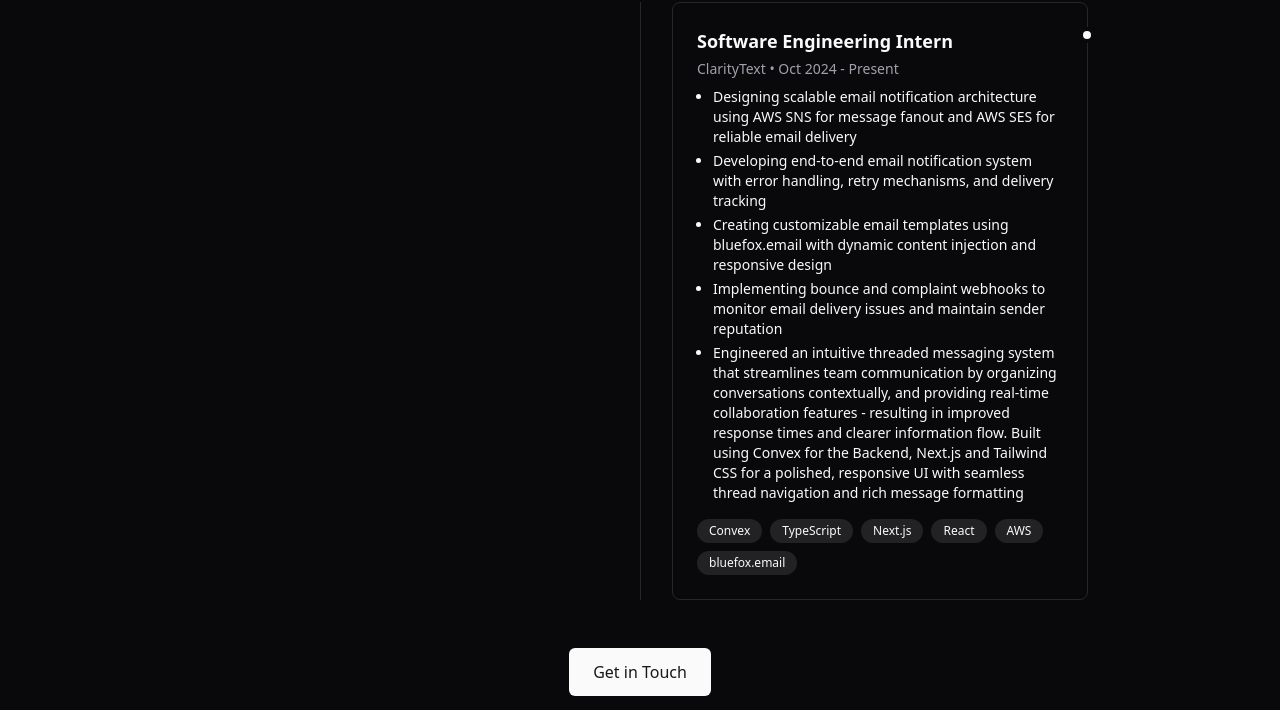
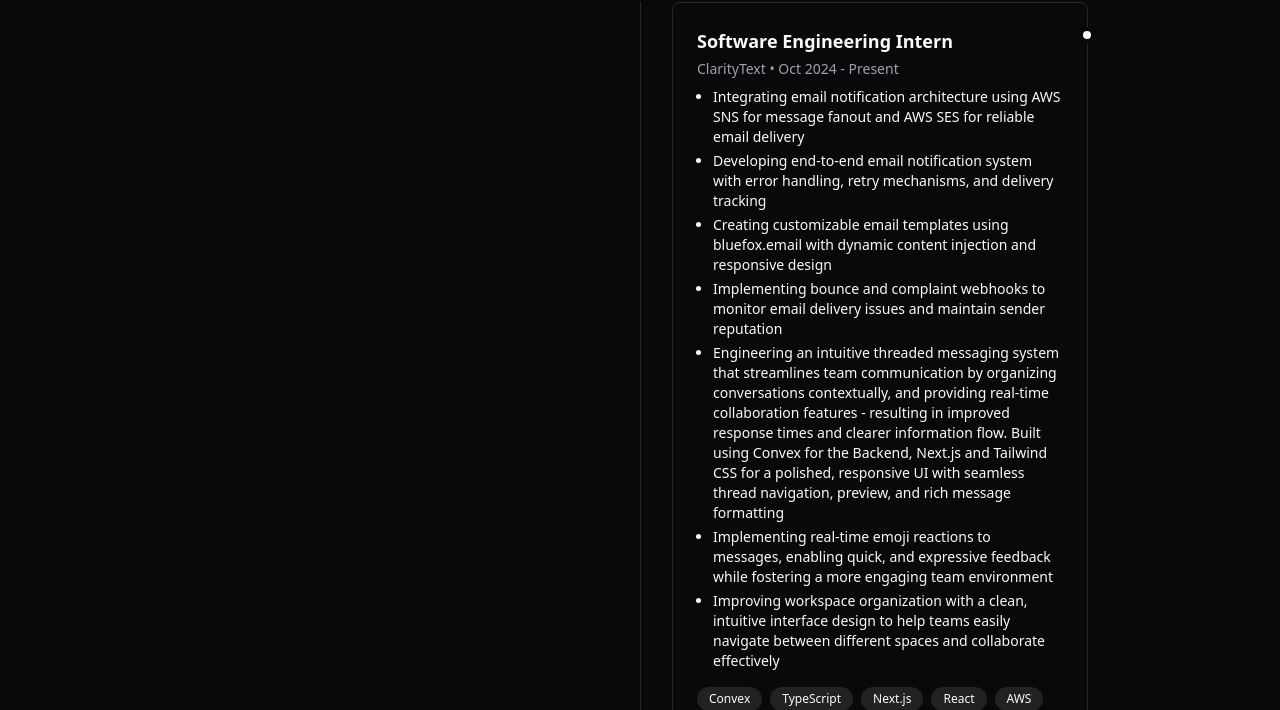
Before and after one commit to PeterDiyo/Portfolio, a Next.js app: page /experience in a window 1280 px wide. Shown: the part 242-952 px from the top of the page. Built offline with nearby package versions, Linux system fonts and the light colour scheme; no server answers.

Commit message:
Add CT UI/UX and emoji reactions work to the experince

```diff
--- a/src/app/experience/page.tsx
+++ b/src/app/experience/page.tsx
@@ -10,11 +10,13 @@ const experiences = [
     company: "ClarityText",
     period: "Oct 2024 - Present",
     description: [
-      "Designing scalable email notification architecture using AWS SNS for message fanout and AWS SES for reliable email delivery",
+      "Integrating email notification architecture using AWS SNS for message fanout and AWS SES for reliable email delivery",
       "Developing end-to-end email notification system with error handling, retry mechanisms, and delivery tracking",
       "Creating customizable email templates using bluefox.email with dynamic content injection and responsive design",
       "Implementing bounce and complaint webhooks to monitor email delivery issues and maintain sender reputation",
-      "Engineered an intuitive threaded messaging system that streamlines team communication by organizing conversations contextually, and providing real-time collaboration features - resulting in improved response times and clearer information flow. Built using Convex for the Backend, Next.js and Tailwind CSS for a polished, responsive UI with seamless thread navigation and rich message formatting",
+      "Engineering an intuitive threaded messaging system that streamlines team communication by organizing conversations contextually, and providing real-time collaboration features - resulting in improved response times and clearer information flow. Built using Convex for the Backend, Next.js and Tailwind CSS for a polished, responsive UI with seamless thread navigation, preview, and rich message formatting",
+      "Implementing real-time emoji reactions to messages, enabling quick, and expressive feedback while fostering a more engaging team environment",
+      "Improving workspace organization with a clean, intuitive interface design to help teams easily navigate between different spaces and collaborate effectively",
     ],
     tech: ["Convex", "TypeScript", "Next.js", "React", "AWS", "bluefox.email"],
   },
```
